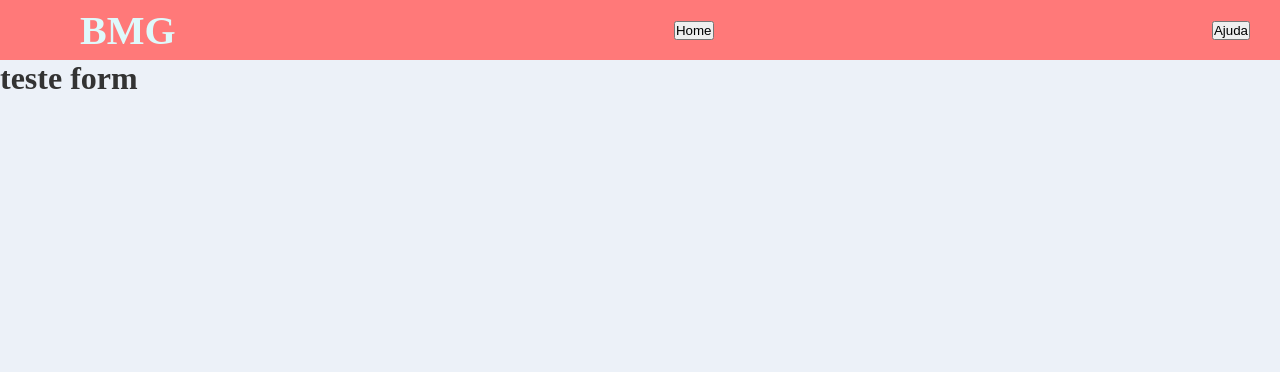
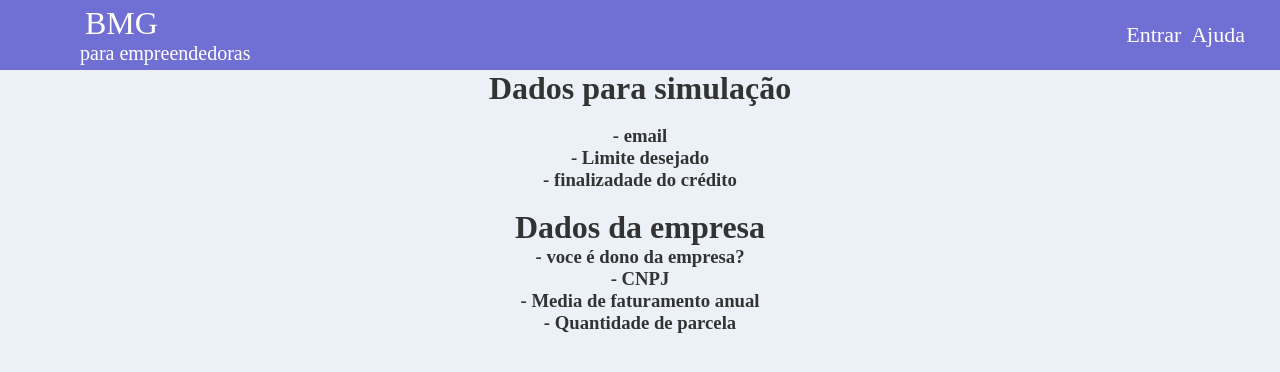
Before and after one commit to lchirata/bmg, a React (Create React App) app: page /form in a window 1280 px wide. Shown: the top 372 px of the page. Built offline with nearby package versions, Linux system fonts and the light colour scheme.

Commit message:
Link do botão e icones

```diff
--- a/package.json
+++ b/package.json
@@ -9,6 +9,7 @@
     "react": "^16.13.1",
     "react-dnd": "^11.1.3",
     "react-dom": "^16.13.1",
+    "react-icons": "^3.11.0",
     "react-router-dom": "^5.2.0",
     "react-scripts": "3.4.3",
     "styled-components": "^5.1.1"
--- a/src/components/Header/index.js
+++ b/src/components/Header/index.js
@@ -1,26 +1,20 @@
 import React from 'react';
+import { Link } from "react-router-dom";
 
 import { Contaneir } from './styles';
+
 
 export default function Header() {
     return (
         <Contaneir>
-            <h1
-            style={{
-                color:"#dff9fb",
-
-            }}
-
-            >BMG</h1>
-
-            <button>
-                Home
-            </button>
-
-            <button>
-                Ajuda
-            </button>
-
+            <div>
+                <Link style={{ color: "#FFF",textDecoration: 'none', fontSize: '32px' }} to="/">BMG</Link>
+                <p>para empreendedoras</p>
+            </div>
+            <div>
+                <a style={{ color: "#FFF", fontSize:"22px",fontWeight:"2px",textDecoration: 'none' }} href="https://www.bancobmg.com.br/internetbank/IBIndex.aspx" >Entrar</a>
+                <a style={{ color: "#FFF", fontSize:"22px",fontWeight:"2px",textDecoration: 'none' }} href="/" >Ajuda</a>
+            </div>
         </Contaneir>
     );
 }
--- a/src/components/Header/styles.js
+++ b/src/components/Header/styles.js
@@ -1,9 +1,9 @@
 import styled from 'styled-components';
 
 export const Contaneir = styled.div`
-    height: 60px;
+    height: 70px;
     padding: 0 30px;
-    background: #ff7979;
+    background: #706fd3;
     color: #FFF;
     text-align: left;
     /* justify-content: center; */
@@ -13,4 +13,8 @@ export const Contaneir = styled.div`
     font-size:20px;
     display: flex;
     justify-content: space-between;
+
+    a {
+        margin:5px;
+    }
 `;
--- a/src/pages/form/index.js
+++ b/src/pages/form/index.js
@@ -1,6 +1,7 @@
 import React, { Component } from 'react';
 
 import Header from '../../components/Header/index';
+import { Container } from './styles';
 
 export default class Main extends Component {
 
@@ -9,7 +10,41 @@ export default class Main extends Component {
         return (
             <>
                 <Header />
-                <h1>teste form</h1>
+                <Container>
+                <h1>Dados para simulação</h1>
+
+
+                <br />
+
+                <h3>
+                     - email
+                </h3>
+                <h3>
+                     - Limite desejado
+                </h3>
+                <h3>
+                     - finalizadade do crédito
+                </h3>
+
+
+                <br>
+                </br>
+
+                <h1>Dados da empresa</h1>
+
+                <h3>
+                     - voce é dono da empresa?
+                </h3>
+                <h3>
+                     - CNPJ
+                </h3>
+                <h3>
+                     - Media de faturamento anual
+                </h3>
+                <h3>
+                     - Quantidade de parcela
+                </h3>
+                </Container>
             </>
 
         )
--- /dev/null
+++ b/src/pages/form/styles.js
@@ -0,0 +1,7 @@
+import styled from 'styled-components';
+
+export const Container = styled.div`
+
+text-align: center;
+
+`;
--- a/src/pages/main/index.js
+++ b/src/pages/main/index.js
@@ -1,9 +1,13 @@
 import React, { Component } from 'react';
+import { Link } from "react-router-dom";
 
 import { Container } from './styles';
 import Header from '../../components/Header/index';
 
+import { FiInstagram, FiFacebook, FiTwitter, FiCheck } from "react-icons/fi";
+
 import mainImage from '../../images/mainImage.jpg'
+
 
 export default class Main extends Component {
 
@@ -13,26 +17,73 @@ export default class Main extends Component {
             <>
                 <Header />
                 <Container>
-                <div className="titulo">
-                 <h1>Limite de Crédito pré-aprovado</h1>
-                 <p>capital de gito rotativo para pequenas empresas</p>
+                    <div className="titulo">
+                        <h1>Limite de Crédito pré-aprovado</h1>
+                        <p>capital de gito rotativo para pequenas empresas</p>
 
-                 <img src={mainImage} alt=""/>
-                </div>
+                        <img src={mainImage} alt="" />
+
+                    </div>
+                    <br></br>
+                    <br></br>
+                    <br></br>
+                    <br></br>
+
+                    <Link
+                    style={{ textDecoration: 'none' }}
+                    to="/form"
+                    className="btn">Simule Agora
+                    </Link>
+
+                    <br></br>
+                    <br></br>
+                    <br></br>
+                    <br></br>
 
 
 
-                <button> Sumile agora </button>
+
+                    <div className="vantagens">
+                        <h2 style={{color:'#706fd3', margin:'15px'}}> <FiCheck /> Taxas a partir de 2,99% </h2>
+                        <h2 style={{color:'#706fd3', margin:'15px'}}> <FiCheck /> Até 50.000 </h2>
+                        <h2 style={{color:'#706fd3', margin:'15px'}}> <FiCheck /> Pagamento flexível </h2>
+                    </div>
+                    <br />
+                    <br />
+
+                    <div className="abrir-conta">
+                        <h3>Ainda nao tem conta?</h3>
+                    </div>
+                    <br />
+                    <br />
+
+                    <br></br>
+                    <br></br>
+                    <br></br>
+                    <br></br>
+
+
+                    <footer >
+                        <p className="siga-nos">Siga-nos nas redes sociais!</p>
+                        <FiInstagram className="insta" />
+                        <FiFacebook className="face" />
+                        <FiTwitter className="twitter" />
+                        <div>
+                            <p className="informcoes">Centro de Ajuda</p>
+                            <p className="informcoes">Termos e Condições</p>
+                            <p className="informcoes">Política de Privacidade</p>
+                        </div>
+                    </footer>
+
+
+                </Container>
 
 
 
-                <footer>
-                    BMG
-                    insta
-                    tweeter
-                    facebook
-                </footer>
-                </Container>
+
+
+
+
             </>
 
         )
--- a/src/pages/main/styles.js
+++ b/src/pages/main/styles.js
@@ -6,7 +6,8 @@ export const Container = styled.div`
       box-shadow: 0 1px 4px 0 rgba(192, 208, 230, 1);
       width: 100vw;
       height: 100%;
-      justify-content:center;
+
+
 
 
 
@@ -17,9 +18,7 @@ export const Container = styled.div`
       font-size:28px;
       margin-left: 45px;
       margin-top: 5px;
-      padding-top:25px;
-
-
+      padding-top:55px;
 
     }
 
@@ -30,11 +29,11 @@ export const Container = styled.div`
         font-size:20px;
     }
 
-    button {
+    .btn {
         color:#FFF;
-        background-color:#ff7979;
+        background-color:#706fd3;
         border:0px;
-        margin:35px;
+        margin:55px;
         padding:10px;
         border-radius:5px;
         margin-left:180px;
@@ -43,6 +42,58 @@ export const Container = styled.div`
     img {
         margin-left:550px;
         margin-top:-200px;
+
+
     }
 
+     .redes-sociais{
+        margin:10px;
+        justify-content:space-between;
+    }
+
+    .insta{
+        margin:10px;
+        font-size:25px;
+        opacity:0.5;
+    }
+    .face{
+        margin:10px;
+        font-size:25px;
+        opacity:0.5;
+
+    }
+    .twitter{
+        margin:10px;
+        font-size:25px;
+        opacity:0.5;
+    }
+
+    div .informcoes{
+        font-size:12px;
+        margin:10px;
+
+    }
+
+    .siga-nos{
+        margin:10px
+    }
+
+    .vantagens{
+        margin-top:45px;
+        margin-left:400px;
+
+    }
+
+    .subtopico {
+            font-size:12px;
+            color:black;
+            display:flex;
+            width:300px;
+            margin-left:500px;
+            margin-top:50px;
+
+        }
+
+
+
 `;
```
Also changed, not shown: src/pages/form/styles.css (deleted), 1 other file (tests, documents, lock files or other folders).
